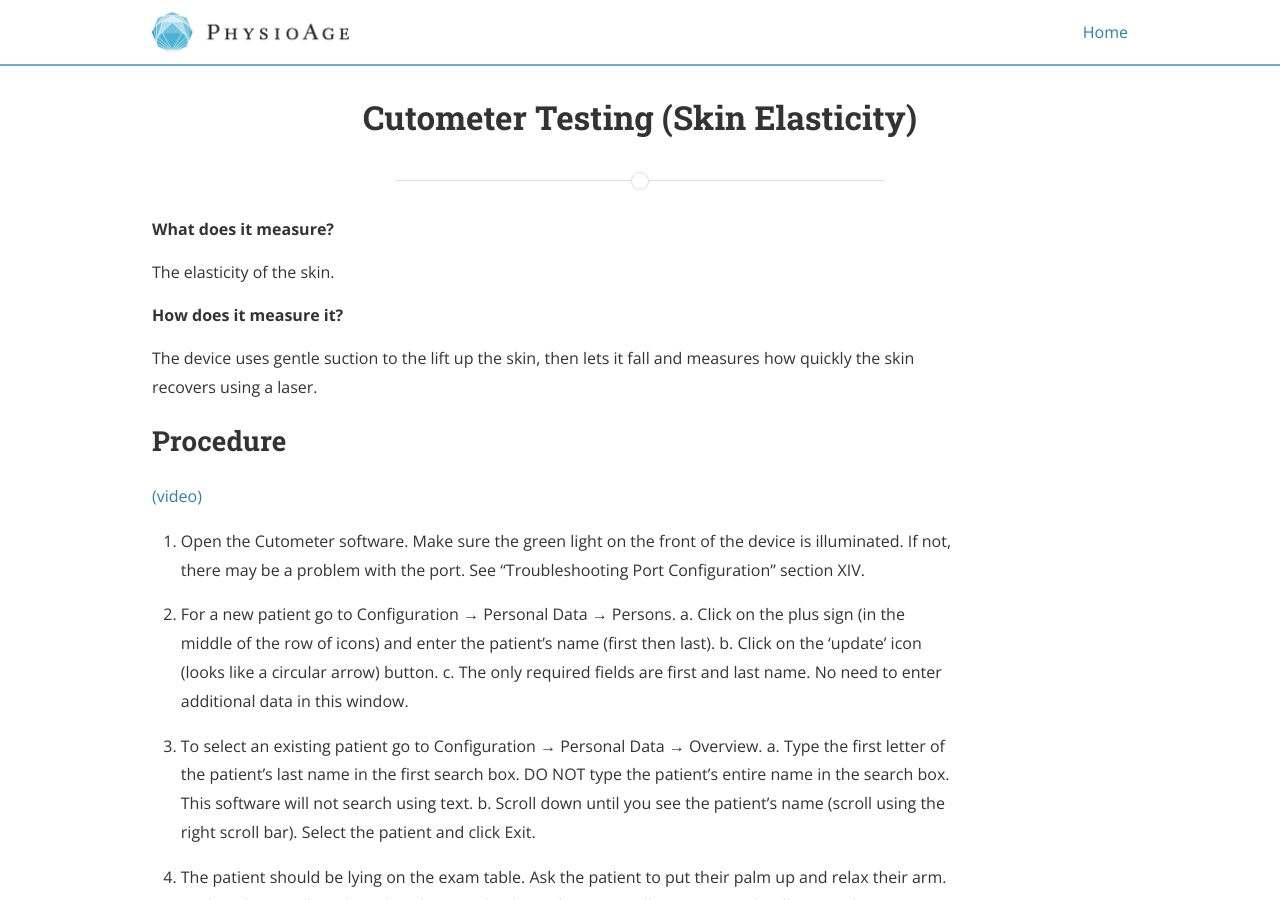
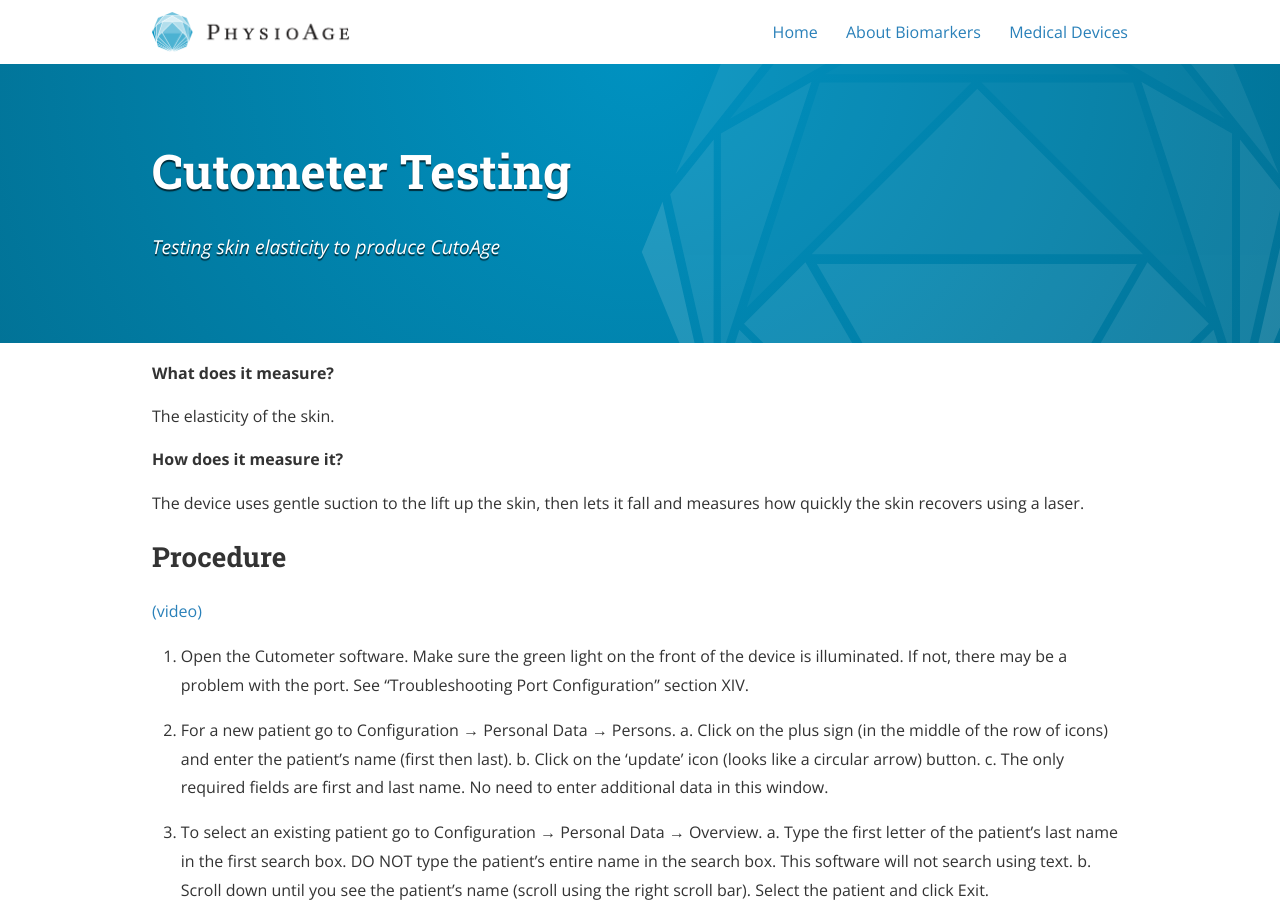
Before and after one commit to PhysioAge/support, a Jekyll site: the page built from cutometer-testing.md, in a window 1280 px wide and 900 px high. Built offline with Jekyll 4.4.1, drawn with Linux system fonts in a browser that asks for light colours; nearby versions of some CDN libraries; some of the changed text lies outside the part shown.

```diff
--- a/cutometer-testing.md
+++ b/cutometer-testing.md
@@ -1,6 +1,6 @@
 ---
-title: Cutometer Testing (Skin Elasticity)
-layout: page
+title: Cutometer Testing
+subtitle: Testing skin elasticity to produce CutoAge
 main_nav: no
 ---
 
```
Also changed, not shown: biomarkers.md (+1 -0 lines), devices.md (+1 -0 lines).
